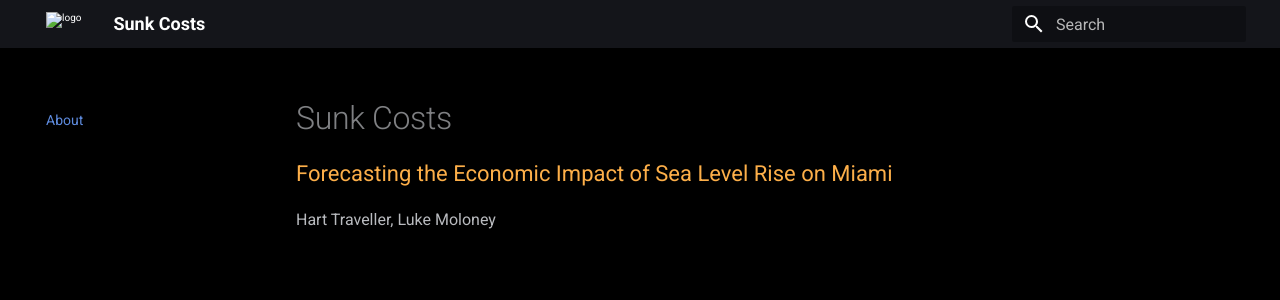
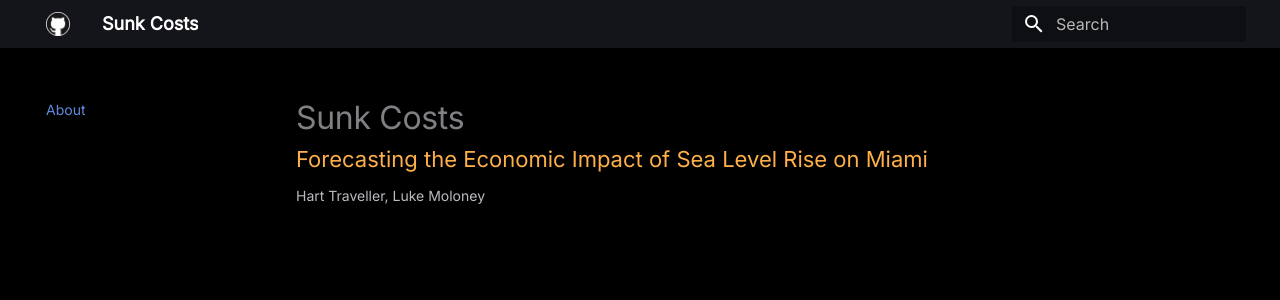
Before and after one commit to sunkcosts/sunkcosts.github.io, an MkDocs documentation site: the page built from docs/index.md, in a window 1280 px wide. Shown: the top 300 px of the page. Built offline with MkDocs 1.6.1 and Material for MkDocs 9.7.7, drawn with Linux system fonts in a browser that asks for light colours.

Commit message:
docs: update assets and stylesheets

```diff
--- a/docs/stylesheets/extra.css
+++ b/docs/stylesheets/extra.css
@@ -1,3 +1,9 @@
+@import url('https://fonts.googleapis.com/css?family=Inter');
+
+body {
+    --md-text-font-family: "Inter";
+}
+
 :root>* {
     --md-code-hl-string-color: #37d278;
     --md-code-hl-name-color: rgb(237, 154, 149);
@@ -10,6 +16,21 @@
 
 p {
     text-align: justify;
+    line-height: 1.28em;
+    font-size: 14px;
+}
+
+h1 {
+    line-height: 0em !important;
+    padding-bottom: 0.32em;
+    padding-top: 0.64em;
+}
+
+
+h2 {
+    line-height: 0em !important;
+    padding-bottom: 0.32em;
+    padding-top: 0.64em;
 }
 
 .md-source__facts {
@@ -27,7 +48,9 @@ p {
 
 .md-main {
     background-color: black;
+    line-height: 0.8em !important;
 }
+
 
 .md-nav__link, .md-nav__title {
     background-color: black !important;
@@ -38,6 +61,20 @@ p {
     display: none;
 }
 
-.md-footer__inner.md-grid {
+.md-footer {
+    background: black;
+}
+
+/* h1 {
+    display: none;
+} */
+
+.md-nav__list {
+    background-color: black !important;
+    position: relative;
+    top: -10px;
+}
+
+.md-nav__title[for="__toc"] {
     display: none;
 }
```
Also changed, not shown: docs/assets/logos/github.png (added).
